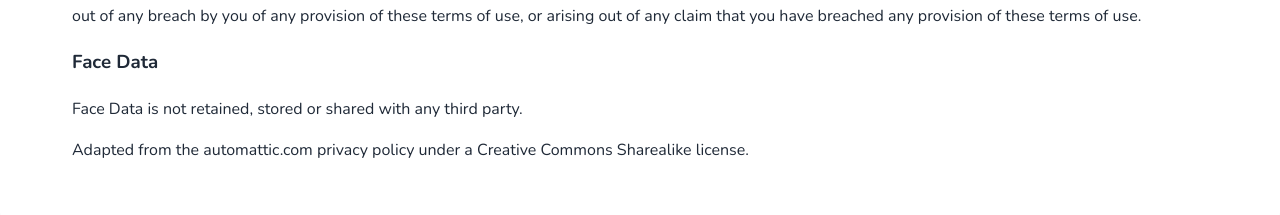
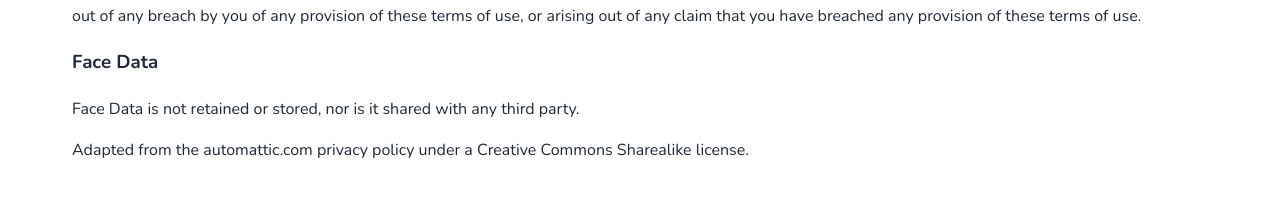
Before and after one commit to pmstani/pmstani.github.io, a Jekyll site: the page built from index.md, in a window 1280 px wide and 900 px high, scrolled down 5502 px. Shown: the part 672-887 px from the top of the window. Built offline with Jekyll 4.4.1, drawn with Linux system fonts in a browser that asks for light colours.

Commit message:
✨ Adapt language

```diff
--- a/index.md
+++ b/index.md
@@ -425,6 +425,6 @@ To the maximum extent permitted by applicable law, we exclude all representation
 You hereby indemnify us and undertake to keep us indemnified against any losses, damages, costs, liabilities and expenses (including, without limitation, legal expenses and any amounts paid by us to a third party in settlement of a claim or dispute on the advice of our legal advisers) incurred or suffered by us arising out of any breach by you of any provision of these terms of use, or arising out of any claim that you have breached any provision of these terms of use.
 
 ### Face Data
-Face Data is not retained, stored or shared with any third party.
+Face Data is not retained or stored, nor is it shared with any third party.
 
 Adapted from the automattic.com privacy policy under a Creative Commons Sharealike license.
```
